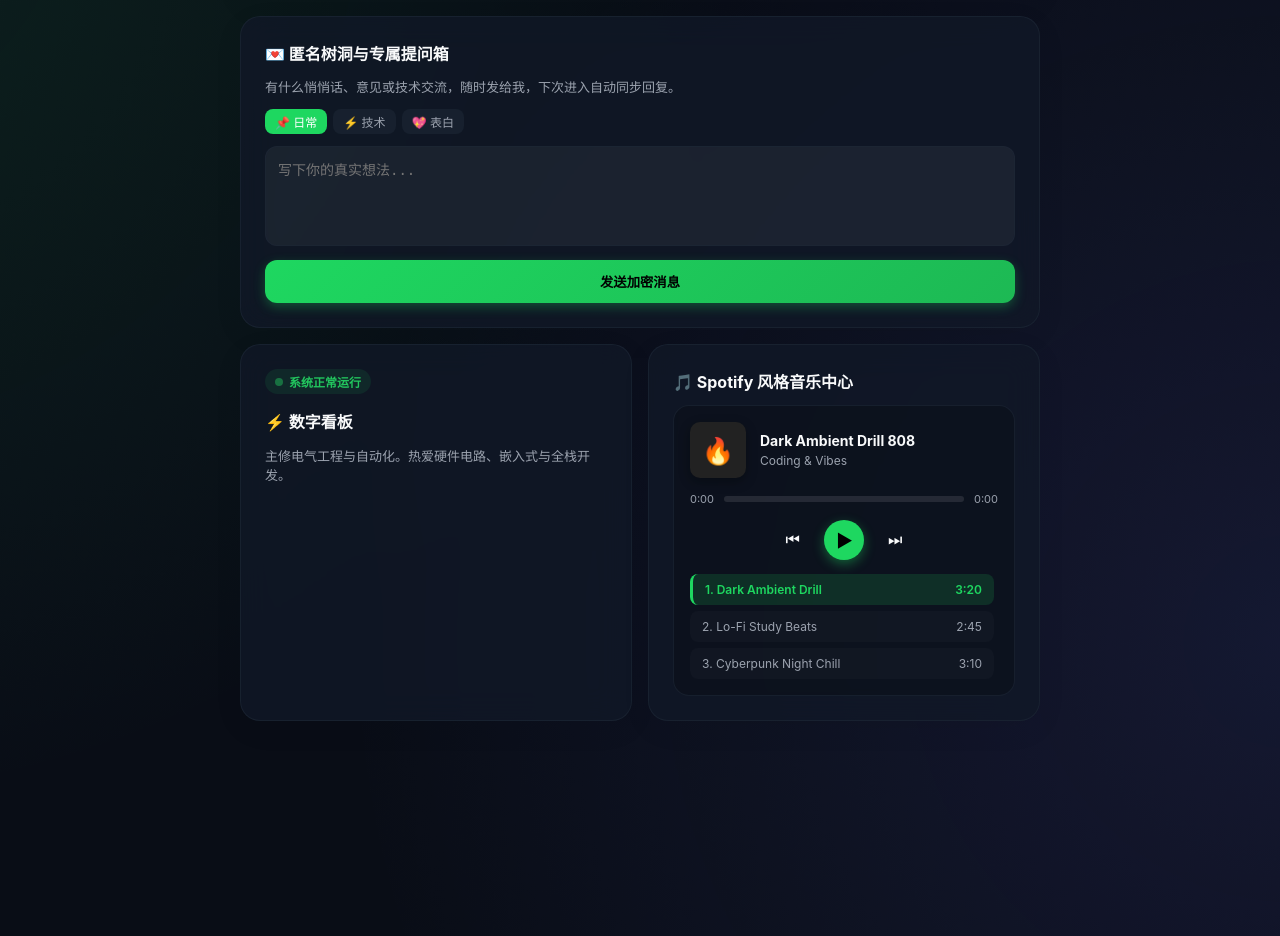
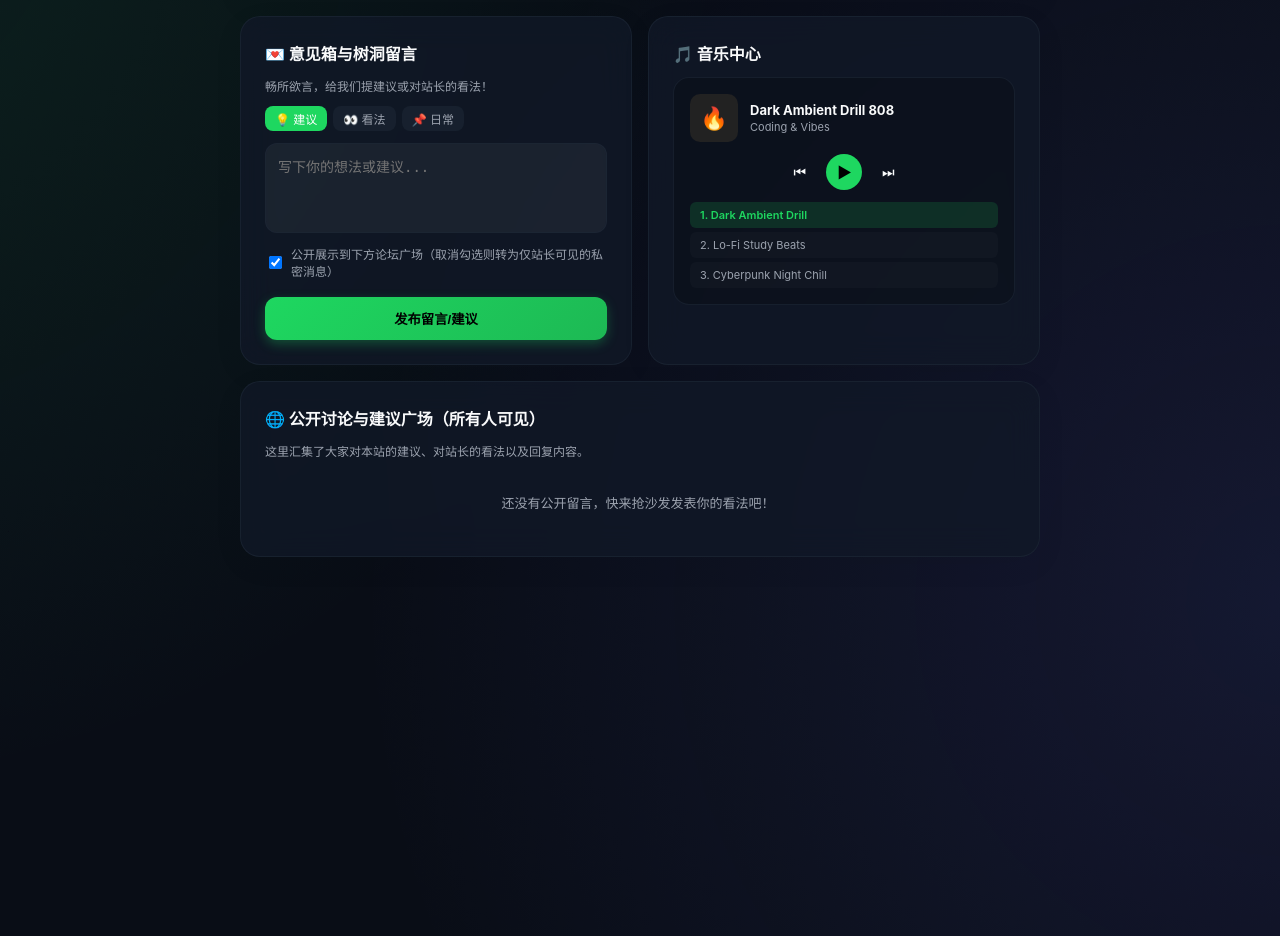
Before and after one commit to maxsonlun-beep/anonymous-box, a Flask app: page / in a window 1280 px wide; the page is wider, and only the part inside the window is pictured. Shown: the part 109-1045 px from the top of that part. After the commit the page ends 842 px from the top of that part, so only its background shows below. Run offline with Flask 3, Linux system fonts and the light colour scheme.

Commit message:
Update index.html

```diff
--- a/anonymous-box/templates/index.html
+++ b/anonymous-box/templates/index.html
@@ -11,7 +11,7 @@
             --text: #0f172a;
             --sub: #64748b;
             --border: rgba(226, 232, 240, 0.8);
-            --accent: #1db954; /* Spotify 经典绿 */
+            --accent: #1db954;
         }
         [data-theme="dark"] {
             --bg: #090d16;
@@ -61,43 +61,33 @@
         .tags { display: flex; gap: 6px; margin-bottom: 12px; }
         .tag-pill { background: rgba(100, 116, 139, 0.1); border: none; padding: 4px 10px; border-radius: 8px; font-size: 12px; cursor: pointer; color: var(--sub); }
         .tag-pill.active { background: var(--accent); color: white; }
-        textarea { width: 100%; height: 100px; padding: 12px; border: 1px solid var(--border); border-radius: 12px; background: rgba(255,255,255,0.05); color: var(--text); resize: none; font-size: 14px; outline: none; }
+
+        .checkbox-label { display: flex; align-items: center; gap: 6px; font-size: 12px; color: var(--sub); margin: 8px 0 12px 0; cursor: pointer; }
+
+        textarea { width: 100%; height: 90px; padding: 12px; border: 1px solid var(--border); border-radius: 12px; background: rgba(255,255,255,0.05); color: var(--text); resize: none; font-size: 14px; outline: none; }
         textarea:focus { border-color: var(--accent); box-shadow: 0 0 0 3px rgba(30, 215, 96, 0.2); }
-        .submit-btn { background: linear-gradient(135deg, #1ed760 0%, #1db954 100%); color: #000; border: none; width: 100%; padding: 12px; border-radius: 12px; font-weight: 700; cursor: pointer; margin-top: 10px; box-shadow: 0 4px 12px rgba(30, 215, 96, 0.3); }
+        .submit-btn { background: linear-gradient(135deg, #1ed760 0%, #1db954 100%); color: #000; border: none; width: 100%; padding: 12px; border-radius: 12px; font-weight: 700; cursor: pointer; margin-top: 6px; box-shadow: 0 4px 12px rgba(30, 215, 96, 0.3); }
 
-        .status-badge { display: inline-flex; align-items: center; gap: 6px; background: rgba(34,197,94,0.1); color: #22c55e; padding: 4px 10px; border-radius: 20px; font-size: 12px; font-weight: 600; margin-bottom: 10px; }
-        .dot { width: 8px; height: 8px; background: #22c55e; border-radius: 50%; animation: pulse 2s infinite; }
-        @keyframes pulse { 0% { opacity: 1; } 50% { opacity: 0.4; } 100% { opacity: 1; } }
+        /* 论坛广场讨论流 */
+        .forum-feed { display: flex; flex-direction: column; gap: 12px; max-height: 400px; overflow-y: auto; padding-right: 4px; }
+        .forum-item { background: rgba(100, 116, 139, 0.04); border: 1px solid var(--border); padding: 14px; border-radius: 12px; }
+        .forum-meta { display: flex; justify-content: space-between; font-size: 11px; color: var(--sub); margin-bottom: 6px; }
+        .forum-content { font-size: 14px; color: var(--text); margin-bottom: 8px; word-break: break-all; font-weight: 500; }
+        .forum-reply { background: rgba(30, 215, 96, 0.08); border-left: 3px solid var(--accent); padding: 8px 12px; border-radius: 8px; font-size: 13px; color: var(--text); }
 
-        /* Spotify 风格高配播放器样式 */
-        .spotify-player { background: rgba(0,0,0,0.2); border: 1px solid var(--border); border-radius: 16px; padding: 16px; display: flex; flex-direction: column; gap: 14px; }
-        .track-display { display: flex; align-items: center; gap: 14px; }
-        .album-art { width: 56px; height: 56px; border-radius: 10px; background: #222; display: flex; align-items: center; justify-content: center; font-size: 26px; box-shadow: 0 4px 12px rgba(0,0,0,0.3); position: relative; overflow: hidden; }
-        .album-art.playing::after { content: ''; position: absolute; inset: 0; border: 2px solid var(--accent); border-radius: 10px; animation: glow 1.5s infinite alternate; }
-        @keyframes glow { 0% { opacity: 0.4; } 100% { opacity: 1; } }
-
-        .track-meta h4 { margin: 0; font-size: 14px; font-weight: 700; color: var(--text); }
-        .track-meta p { margin: 4px 0 0 0; font-size: 12px; color: var(--sub); }
-
-        /* 进度条样式 */
-        .progress-container { display: flex; align-items: center; gap: 10px; font-size: 11px; color: var(--sub); }
-        .progress-bar { flex: 1; height: 6px; background: rgba(255,255,255,0.1); border-radius: 3px; cursor: pointer; position: relative; overflow: hidden; }
-        .progress-filled { height: 100%; width: 0%; background: var(--accent); border-radius: 3px; }
-
-        /* 控制按钮 */
-        .player-controls { display: flex; justify-content: center; align-items: center; gap: 18px; }
-        .p-btn { background: none; border: none; color: var(--text); font-size: 16px; cursor: pointer; padding: 6px; }
-        .p-btn.play-main { background: var(--accent); color: #000; width: 40px; height: 40px; border-radius: 50%; display: flex; align-items: center; justify-content: center; font-size: 16px; font-weight: bold; box-shadow: 0 4px 12px rgba(30,215,96,0.4); }
-
-        /* 选歌列表 */
-        .spotify-playlist { display: flex; flex-direction: column; gap: 6px; max-height: 120px; overflow-y: auto; padding-right: 4px; }
-        .s-item { display: flex; justify-content: space-between; align-items: center; padding: 8px 12px; border-radius: 8px; background: rgba(255,255,255,0.02); font-size: 12px; cursor: pointer; color: var(--sub); }
-        .s-item:hover { background: rgba(30,215,96,0.1); color: var(--text); }
-        .s-item.active { background: rgba(30,215,96,0.15); color: var(--accent); font-weight: 600; border-left: 3px solid var(--accent); }
-
-        .chat-item { background: rgba(100, 116, 139, 0.05); padding: 12px; border-radius: 12px; border: 1px solid var(--border); margin-bottom: 10px; }
-        .my-text { font-size: 13px; color: var(--text); margin-bottom: 6px; }
-        .reply-text { font-size: 13px; color: var(--accent); border-left: 3px solid var(--accent); padding-left: 8px; }
+        /* Spotify 播放器精简版 */
+        .spotify-player { background: rgba(0,0,0,0.2); border: 1px solid var(--border); border-radius: 16px; padding: 16px; display: flex; flex-direction: column; gap: 12px; }
+        .track-display { display: flex; align-items: center; gap: 12px; }
+        .album-art { width: 48px; height: 48px; border-radius: 10px; background: #222; display: flex; align-items: center; justify-content: center; font-size: 22px; position: relative; }
+        .album-art.playing::after { content: ''; position: absolute; inset: 0; border: 2px solid var(--accent); border-radius: 10px; }
+        .track-meta h4 { margin: 0; font-size: 13px; font-weight: 700; }
+        .track-meta p { margin: 2px 0 0 0; font-size: 11px; color: var(--sub); }
+        .player-controls { display: flex; justify-content: center; align-items: center; gap: 14px; }
+        .p-btn { background: none; border: none; color: var(--text); font-size: 14px; cursor: pointer; }
+        .p-btn.play-main { background: var(--accent); color: #000; width: 36px; height: 36px; border-radius: 50%; display: flex; align-items: center; justify-content: center; font-weight: bold; }
+        .spotify-playlist { display: flex; flex-direction: column; gap: 4px; max-height: 90px; overflow-y: auto; }
+        .s-item { padding: 6px 10px; border-radius: 6px; background: rgba(255,255,255,0.02); font-size: 11px; cursor: pointer; color: var(--sub); display: flex; justify-content: space-between; }
+        .s-item.active { background: rgba(30,215,96,0.15); color: var(--accent); font-weight: 600; }
     </style>
 </head>
 <body data-theme="dark">
@@ -117,37 +107,30 @@
         <!-- Bento 复合网格 -->
         <div class="bento-grid">
 
-            <!-- 板块一：互动提问箱 -->
-            <div class="card card-full">
-                <h3>💌 匿名树洞与专属提问箱</h3>
-                <p style="font-size: 13px; color: var(--sub); margin-top:0;">有什么悄悄话、意见或技术交流，随时发给我，下次进入自动同步回复。</p>
+            <!-- 板块一：互动提问箱与建议投递 -->
+            <div class="card">
+                <h3>💌 意见箱与树洞留言</h3>
+                <p style="font-size: 12px; color: var(--sub); margin-top:0;">畅所欲言，给我们提建议或对站长的看法！</p>
                 <form method="POST">
                     <div class="tags">
-                        <button type="button" class="tag-pill active" onclick="setTag('日常', this)">📌 日常</button>
-                        <button type="button" class="tag-pill" onclick="setTag('技术', this)">⚡ 技术</button>
-                        <button type="button" class="tag-pill" onclick="setTag('表白', this)">💖 表白</button>
+                        <button type="button" class="tag-pill active" onclick="setTag('建议', this)">💡 建议</button>
+                        <button type="button" class="tag-pill" onclick="setTag('看法', this)">👀 看法</button>
+                        <button type="button" class="tag-pill" onclick="setTag('日常', this)">📌 日常</button>
                     </div>
-                    <input type="hidden" name="tag" id="tagInput" value="日常">
-                    <textarea name="content" placeholder="写下你的真实想法..." required></textarea>
-                    <button type="submit" class="submit-btn">发送加密消息</button>
+                    <input type="hidden" name="tag" id="tagInput" value="建议">
+                    <textarea name="content" placeholder="写下你的想法或建议..." required></textarea>
+
+                    <label class="checkbox-label">
+                        <input type="checkbox" name="is_public" checked> 公开展示到下方论坛广场（取消勾选则转为仅站长可见的私密消息）
+                    </label>
+
+                    <button type="submit" class="submit-btn">发布留言/建议</button>
                 </form>
-
-                <div id="historyArea" style="margin-top: 20px; display: none;">
-                    <div style="font-size: 13px; font-weight: bold; margin-bottom: 10px;">💬 你的对话记录流</div>
-                    <div id="historyList"></div>
-                </div>
             </div>
 
-            <!-- 板块二：个人实时状态 -->
+            <!-- 板块二：Spotify 音乐中心 -->
             <div class="card">
-                <div class="status-badge"><div class="dot"></div>系统正常运行</div>
-                <h3 style="margin-top: 5px;">⚡ 数字看板</h3>
-                <p style="font-size: 13px; color: var(--sub);">主修电气工程与自动化。热爱硬件电路、嵌入式与全栈开发。</p>
-            </div>
-
-            <!-- 板块三：Spotify 风格高配音乐中心 -->
-            <div class="card">
-                <h3>🎵 Spotify 风格音乐中心</h3>
+                <h3>🎵 音乐中心</h3>
                 <div class="spotify-player">
                     <div class="track-display">
                         <div class="album-art" id="albumArt">🎧</div>
@@ -156,31 +139,43 @@
                             <p id="trackArtist">Coding & Vibes</p>
                         </div>
                     </div>
-
-                    <!-- 进度条 -->
-                    <div class="progress-container">
-                        <span id="currentTime">0:00</span>
-                        <div class="progress-bar" id="progressBar" onclick="seekAudio(event)">
-                            <div class="progress-filled" id="progressFilled"></div>
-                        </div>
-                        <span id="duration">0:00</span>
-                    </div>
-
-                    <!-- 按钮控制区 -->
                     <div class="player-controls">
                         <button class="p-btn" onclick="prevTrack()">⏮</button>
                         <button class="p-btn play-main" id="playBtn" onclick="togglePlay()">▶</button>
                         <button class="p-btn" onclick="nextTrack()">⏭</button>
                     </div>
-
-                    <!-- 播放列表 -->
                     <div class="spotify-playlist" id="playlist">
-                        <div class="s-item active" onclick="selectTrack(0)"><span>1. Dark Ambient Drill</span><span>3:20</span></div>
-                        <div class="s-item" onclick="selectTrack(1)"><span>2. Lo-Fi Study Beats</span><span>2:45</span></div>
-                        <div class="s-item" onclick="selectTrack(2)"><span>3. Cyberpunk Night Chill</span><span>3:10</span></div>
+                        <div class="s-item active" onclick="selectTrack(0)"><span>1. Dark Ambient Drill</span></div>
+                        <div class="s-item" onclick="selectTrack(1)"><span>2. Lo-Fi Study Beats</span></div>
+                        <div class="s-item" onclick="selectTrack(2)"><span>3. Cyberpunk Night Chill</span></div>
                     </div>
                 </div>
-                <audio id="audioElement" ontimesupdate="updateProgress()" onended="nextTrack()"></audio>
+                <audio id="audioElement" onended="nextTrack()"></audio>
+            </div>
+
+            <!-- 板块三：公开论坛与建议广场（全宽展示） -->
+            <div class="card card-full">
+                <h3>🌐 公开讨论与建议广场（所有人可见）</h3>
+                <p style="font-size: 12px; color: var(--sub); margin-top:0; margin-bottom: 14px;">这里汇集了大家对本站的建议、对站长的看法以及回复内容。</p>
+
+                <div class="forum-feed">
+                    {% for msg in public_messages %}
+                    <div class="forum-item">
+                        <div class="forum-meta">
+                            <span>🏷️ <b>[{{ msg.tag }}]</b> · 📍 {{ msg.location }}</span>
+                            <span>🕒 {{ msg.created_at }}</span>
+                        </div>
+                        <div class="forum-content">💬 {{ msg.content }}</div>
+                        {% if msg.reply %}
+                        <div class="forum-reply"><b>🍍 站长回复：</b>{{ msg.reply }}</div>
+                        {% else %}
+                        <div style="font-size: 11px; color: var(--sub); font-style: italic;">⏳ 等待站长回复中...</div>
+                        {% endif %}
+                    </div>
+                    {% else %}
+                    <p style="text-align: center; color: var(--sub); font-size: 13px; margin: 20px 0;">还没有公开留言，快来抢沙发发表你的看法吧！</p>
+                    {% endfor %}
+                </div>
             </div>
 
         </div>
@@ -203,7 +198,7 @@
             document.body.setAttribute('data-theme', localStorage.getItem('theme'));
         }
 
-        // Spotify 播放器高级逻辑
+        // 音乐播放器逻辑
         const playlist = [
             { title: "Dark Ambient Drill 808", artist: "Coding & Vibes", src: "https://cdn.pixabay.com/download/audio/2022/05/27/audio_1808fbf7f6.mp3?filename=lofi-study-112191.mp3", emoji: "🔥" },
             { title: "Lo-Fi Study Beats", artist: "Relax & Focus", src: "https://cdn.pixabay.com/download/audio/2022/01/18/audio_d0a13f69d2.mp3?filename=chill-abstract-intention-12099.mp3", emoji: "☕" },
@@ -216,9 +211,6 @@
         const trackTitle = document.getElementById('trackTitle');
         const trackArtist = document.getElementById('trackArtist');
         const albumArt = document.getElementById('albumArt');
-        const progressFilled = document.getElementById('progressFilled');
-        const currentTimeEl = document.getElementById('currentTime');
-        const durationEl = document.getElementById('duration');
         let isPlaying = false;
 
         function loadTrack(index) {
@@ -228,7 +220,6 @@
             trackTitle.innerText = track.title;
             trackArtist.innerText = track.artist;
             albumArt.innerText = track.emoji;
-
             document.querySelectorAll('.s-item').forEach((item, i) => {
                 if (i === index) item.classList.add('active');
                 else item.classList.remove('active');
@@ -272,65 +263,7 @@
             selectTrack(currentIndex);
         }
 
-        function updateProgress() {
-            if (audio.duration) {
-                const percent = (audio.currentTime / audio.duration) * 100;
-                progressFilled.style.width = percent + "%";
-                currentTimeEl.innerText = formatTime(audio.currentTime);
-                durationEl.innerText = formatTime(audio.duration);
-            }
-        }
-
-        function seekAudio(e) {
-            const bar = document.getElementById('progressBar');
-            const clickX = e.offsetX;
-            const width = bar.clientWidth;
-            audio.currentTime = (clickX / width) * audio.duration;
-        }
-
-        function formatTime(seconds) {
-            const m = Math.floor(seconds / 60);
-            const s = Math.floor(seconds % 60);
-            return m + ":" + (s < 10 ? "0" : "") + s;
-        }
-
         loadTrack(0);
-
-        // 自动同步历史对话
-        let tokens = JSON.parse(localStorage.getItem('pineapple_tokens') || '[]');
-        {% if new_token %}
-            let nt = "{{ new_token }}";
-            if (!tokens.includes(nt)) {
-                tokens.push(nt);
-                localStorage.setItem('pineapple_tokens', JSON.stringify(tokens));
-            }
-        {% endif %}
-
-        if (tokens.length > 0) {
-            fetch('/check_history', {
-                method: 'POST',
-                headers: { 'Content-Type': 'application/json' },
-                body: JSON.stringify({ tokens: tokens })
-            })
-            .then(res => res.json())
-            .then(data => {
-                if (data.history && data.history.length > 0) {
-                    document.getElementById('historyArea').style.display = 'block';
-                    let h = '';
-                    data.history.forEach(item => {
-                        h += `<div class="chat-item">
-                            <div class="my-text"><b>[${item.tag}] 你：</b>${item.content}</div>`;
-                        if (item.reply && item.reply.trim() !== '') {
-                            h += `<div class="reply-text"><b>菠萝回复：</b>${item.reply}</div>`;
-                        } else {
-                            h += `<div style="font-size: 12px; color: var(--sub); font-style: italic;">⏳ 等待菠萝回复中...</div>`;
-                        }
-                        h += `</div>`;
-                    });
-                    document.getElementById('historyList').innerHTML = h;
-                }
-            });
-        }
     </script>
 </body>
 </html>
```
